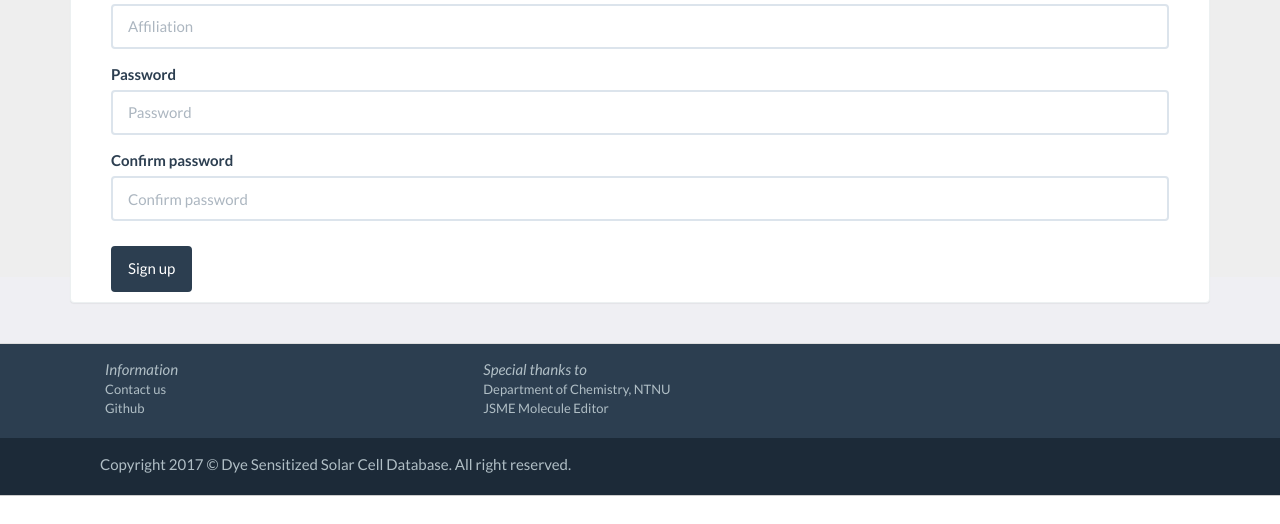
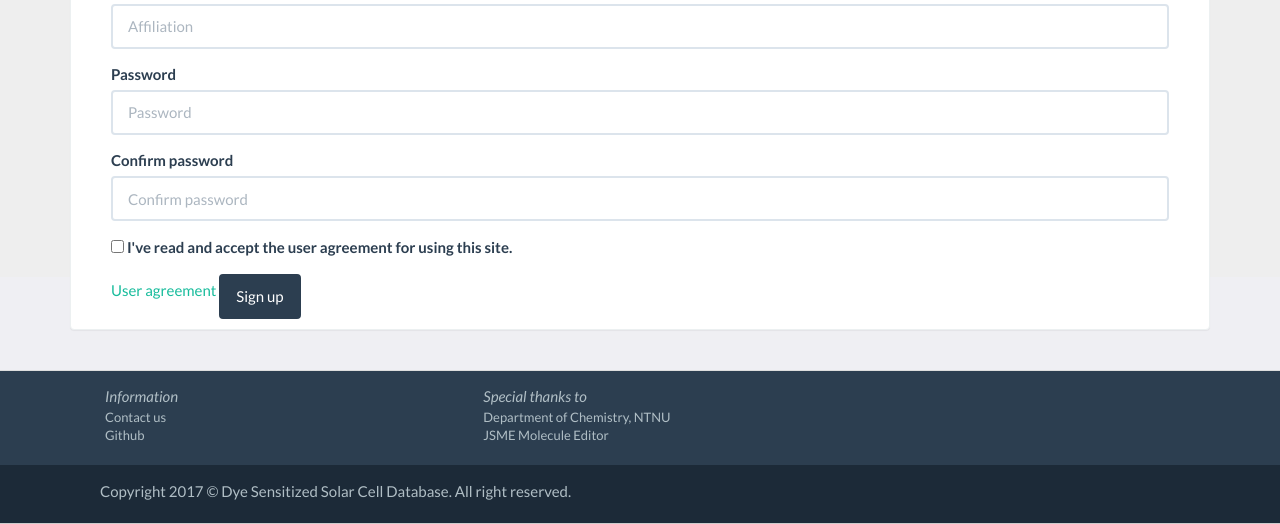
Before and after one commit to Simensen-Hambro/DSSCDB, a Django app: page /user/signup/ in a window 1280 px wide. Shown: the part 523-1047 px from the top of the page. Before the commit the page ends 1019 px from the top, so only its background shows below. Run offline with Django 3.2, Linux system fonts and the light colour scheme; some libraries are stand-ins or nearby versions.

Commit message:
Add user license agreement to signup form

```diff
--- a/src/usermanagement/forms.py
+++ b/src/usermanagement/forms.py
@@ -50,6 +50,8 @@ class SignUpForm(forms.Form):
     password = forms.CharField(label='Password', max_length=255, widget=forms.PasswordInput)
     confirm_password = forms.CharField(label='Confirm password', max_length=255, widget=forms.PasswordInput)
     captcha = ReCaptchaField()
+    agree_to_terms = forms.BooleanField(required=True,
+                                        label="I've read and accept the user agreement for using this site.")
 
     def clean(self):
         cleaned_data = super(SignUpForm, self).clean()
--- a/src/usermanagement/templates/usermanagement/signup.html
+++ b/src/usermanagement/templates/usermanagement/signup.html
@@ -1,6 +1,6 @@
 {% extends 'DSSCDB/base.html' %}
 {% load bootstrap3 %}
-
+{% load staticfiles %}
 {% block content %}
   <div class="container">
     <div class="row">
@@ -13,6 +13,7 @@
             <form action="{% url 'user:signup' %}" method="post" class="form">
               {% csrf_token %}
               {% bootstrap_form form %}
+              <a href="{% static 'DSSCDB/agreement.pdf' %}">User agreement</a>
               {% buttons %}
                 <button type="submit" class="btn btn-primary submit-button">Sign up</button>
               {% endbuttons %}
```
Also changed, not shown: 1 other file.
